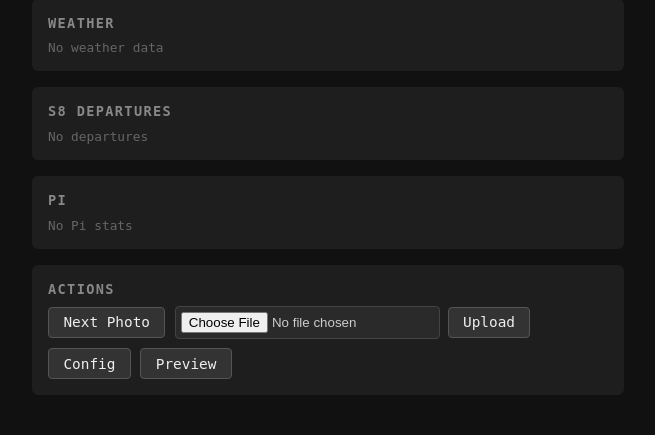
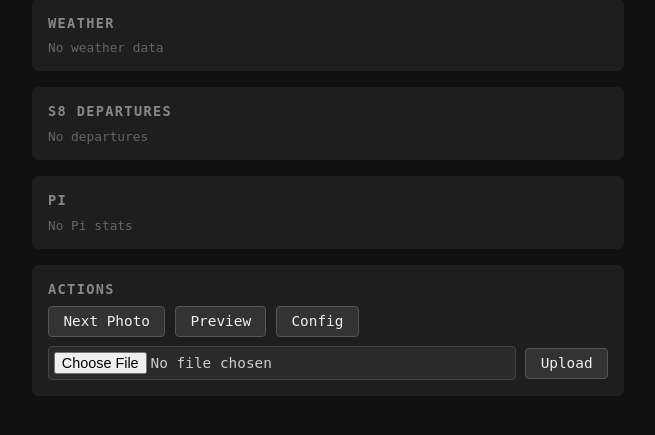
Before and after one commit to viniciusro/epaper-frame, a Flask app: page / in a window 1280 px wide. Shown: the part 213-648 px from the top of the page, without its empty margins (312-967 px from the left). Run offline with Flask 3, Linux system fonts and the light colour scheme.

Commit message:
Improve Actions section layout in web UI
Split into two clean rows: action buttons on top, upload form below.
Prevents the file input from breaking the button row.

Co-Authored-By: Claude Sonnet 4.6 <noreply@anthropic.com>

```diff
--- a/web/templates/index.html
+++ b/web/templates/index.html
@@ -18,15 +18,16 @@
     td:last-child { text-align: right; color: #aaa; }
     .on-time { color: #4caf50; }
     .delayed  { color: #f44336; }
-    form { display: flex; gap: 0.5rem; align-items: center; flex-wrap: wrap; }
-    input[type=file] { flex: 1; color: #ccc; background: #2a2a2a; border: 1px solid #444; border-radius: 4px; padding: 0.3rem; }
     button, .btn {
       background: #333; color: #eee; border: 1px solid #555; border-radius: 4px;
       padding: 0.4rem 0.9rem; cursor: pointer; font-family: monospace; font-size: 0.9rem;
-      text-decoration: none;
+      text-decoration: none; white-space: nowrap;
     }
     button:hover, .btn:hover { background: #444; }
-    .actions { display: flex; gap: 0.6rem; flex-wrap: wrap; align-items: center; }
+    .actions { display: flex; flex-direction: column; gap: 0.6rem; }
+    .action-row { display: flex; gap: 0.6rem; align-items: center; }
+    .upload-row { display: flex; gap: 0.6rem; align-items: center; }
+    input[type=file] { flex: 1; color: #ccc; background: #2a2a2a; border: 1px solid #444; border-radius: 4px; padding: 0.3rem; font-family: monospace; font-size: 0.9rem; }
     .dim { color: #666; font-size: 0.8rem; }
 
     /* Status indicator */
@@ -117,15 +118,17 @@
 <section>
   <h2>Actions</h2>
   <div class="actions">
-    <form method="post" action="/next">
-      <button type="submit">Next Photo</button>
-    </form>
-    <form method="post" action="/upload" enctype="multipart/form-data">
+    <div class="action-row">
+      <form method="post" action="/next">
+        <button type="submit">Next Photo</button>
+      </form>
+      <a class="btn" href="/preview" target="_blank">Preview</a>
+      <a class="btn" href="/config">Config</a>
+    </div>
+    <form method="post" action="/upload" enctype="multipart/form-data" class="upload-row">
       <input type="file" name="photo" accept="image/*" required>
       <button type="submit">Upload</button>
     </form>
-    <a class="btn" href="/config">Config</a>
-    <a class="btn" href="/preview" target="_blank">Preview</a>
   </div>
 </section>
 
```
